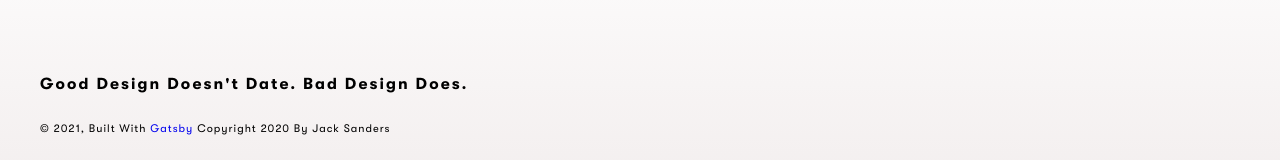
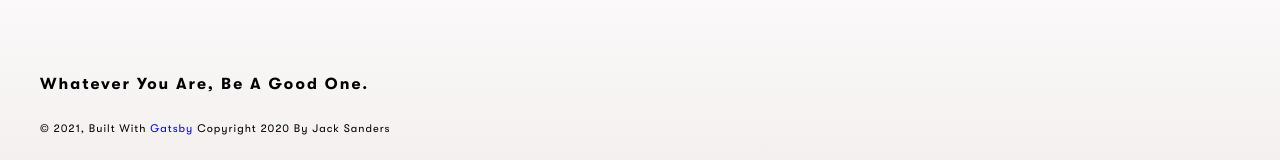
Before and after one commit to JackSanders1998/personal-website, a Gatsby site: page / in a window 1280 px wide. Shown: the part 1514-1674 px from the top of the page. Built offline with nearby package versions, Linux system fonts and the light colour scheme; Gatsby itself is replaced by a stand-in of ours.

Commit message:
update image

```diff
--- a/gatsby-config.js
+++ b/gatsby-config.js
@@ -73,7 +73,6 @@ module.exports = {
       resolve: `gatsby-source-github-api`,
       options: {
         url: "https://api.github.com/graphql",
-        // token: `{process.env.GATSBY_GITHUB_API_TOKEN}`,
         token: process.env.GATSBY_GITHUB_API_TOKEN,
         graphQLQuery: data.githubApiQuery,
         variables: data.githubApiVariables,
--- a/src/components/layout/footer/index.jsx
+++ b/src/components/layout/footer/index.jsx
@@ -25,7 +25,7 @@ const Footer = () => {
 						</div>
 					</FooterBody>
 					<div className="box">
-						<SubRight> Good design doesn't date. Bad design does. </SubRight>
+						<SubRight> Whatever you are, be a good one. </SubRight>
 						<CopyRight className="text-dark">
 							©
 							<span> {new Date().getFullYear()}, Built with {` `}
```
Also changed, not shown: src/assets/img/portfolio-icon.png.
